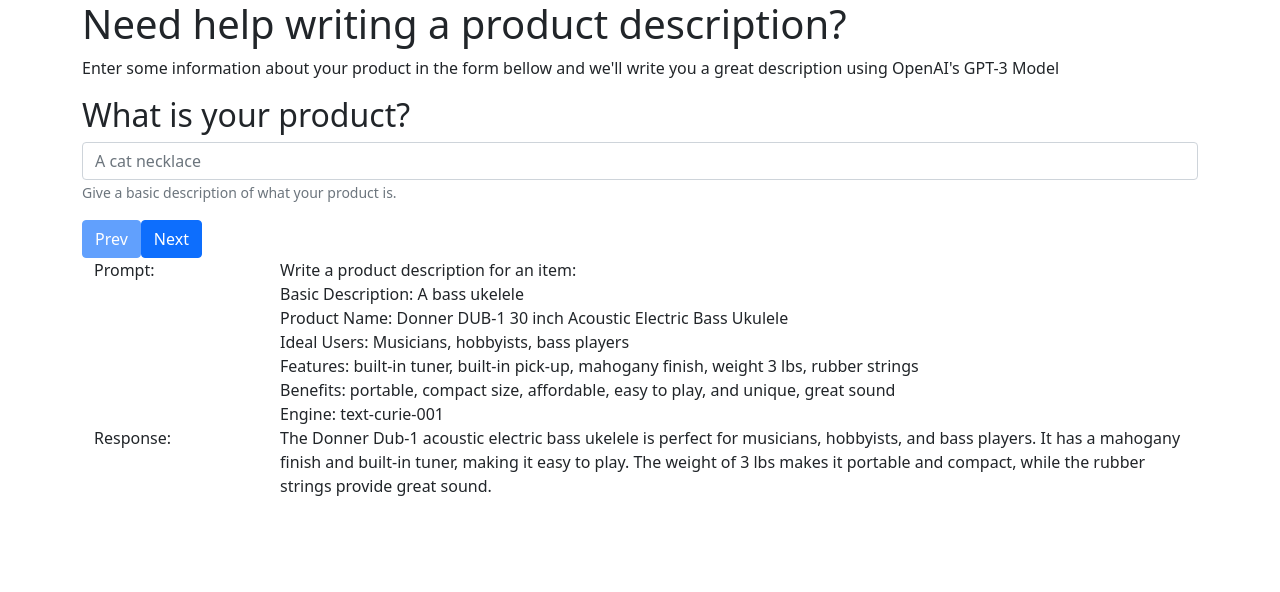
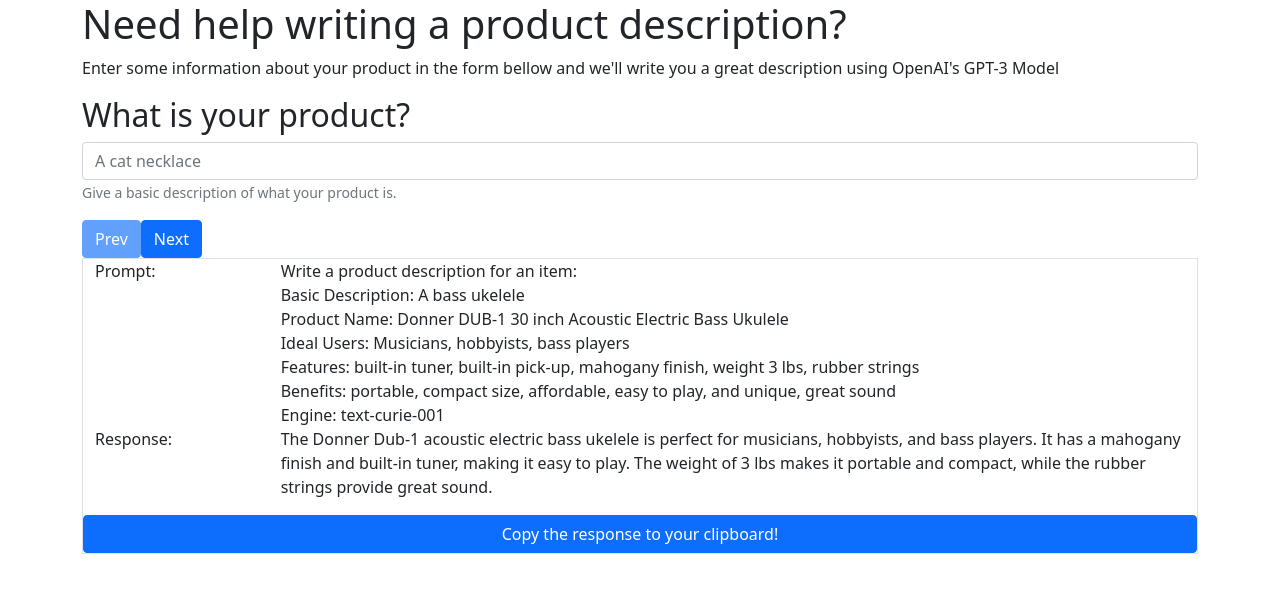
Before and after one commit to j-nathanson/openai-descriptify, a React (Create React App) app: page / in a window 1280 px wide. Shown: the top 592 px of the page. Built offline with nearby package versions, Linux system fonts and the light colour scheme; no server answers.

Commit message:
copy to clipboard feature

```diff
--- /dev/null
+++ b/src/components/ResponseCard.js
@@ -0,0 +1,53 @@
+import React, { useState } from 'react';
+import Button from 'react-bootstrap/Button';
+
+export default function ResponseCard({ item }) {
+
+    const [isCopied, setIsCopied] = useState(false);
+    const { productName, basicDescription, idealUsers, benefits, features, engine } = item.prompt;
+
+    const copy = async () => {
+        const text = item.response;
+        await navigator.clipboard.writeText(text);
+        setIsCopied(!isCopied);
+    }
+
+    if (isCopied) {
+        setTimeout(() => {
+            setIsCopied(!isCopied);
+        }, 5000)
+    }
+    return (
+        <div className="container border">
+            <div className="row">
+                <div className="col-2">Prompt:</div>
+                <div className="col prompt">
+                    <p>Write a product description for an item: </p>
+                    <p>Basic Description: {basicDescription}</p>
+                    <p>Product Name: {productName}</p>
+                    <p>Ideal Users: {idealUsers}</p>
+                    <p>Features: {features}</p>
+                    <p>Benefits: {benefits}</p>
+                    <p>Engine: {engine}</p>
+                </div>
+            </div>
+
+            <div className='row'>
+                <div className="col-2">Response:</div>
+                <div className="col"><p>{item.response}</p></div>
+            </div>
+
+            <div className="row">
+                <Button
+                    aria-label='Copy response to clipboard'
+                    variant={isCopied ? 'success' : 'primary'}
+                    onClick={copy}>
+                    {isCopied ? 'Successfully Copied!' : ' Copy the response to your clipboard!'}
+                </Button>
+
+            </div>
+
+
+        </div>
+    )
+}
--- a/src/components/Responses.js
+++ b/src/components/Responses.js
@@ -1,7 +1,6 @@
 import React from 'react'
 import { useSelector } from 'react-redux'
-import BenefitsPage from './form-pages/BenefitsPage';
-
+import ResponseCard from './ResponseCard';
 
 export default function Responses() {
 
@@ -9,38 +8,11 @@ export default function Responses() {
 
     const reversedResponses = [...responses].reverse();
 
-    console.log(reversedResponses)
+    navigator.clipboard.writeText('lklk')
+    console.log(navigator.clipboard)
     return (
         <div>
-            {reversedResponses.map(item => {
-                const { productName, basicDescription, idealUsers, benefits, features,engine } = item.prompt;
-                return (
-                    <div className="container">
-                        <div className="row">
-                            <div className="col-2">Prompt:</div>
-                            <div className="col prompt">
-                                <p>Write a product description for an item: </p>
-                                <p>Basic Description: {basicDescription}</p>
-                                <p>Product Name: {productName}</p>
-                                <p>Ideal Users: {idealUsers}</p>
-                                <p>Features: {features}</p>
-                                <p>Benefits: {benefits}</p>
-                                <p>Engine: {engine}</p>
-
-                                {/* ideal users, features, benefits, engine */}
-
-                            </div>
-                        </div>
-
-                        <div className='row'>
-                            <div className="col-2">Response:</div>
-                            <div className="col"><p>{item.response}</p></div>
-                        </div>
-
-                    </div>
-
-                )
-            })}
+            {reversedResponses.map((item, index) => <ResponseCard key={index} item={item} />)}
         </div>
     )
 }
```
